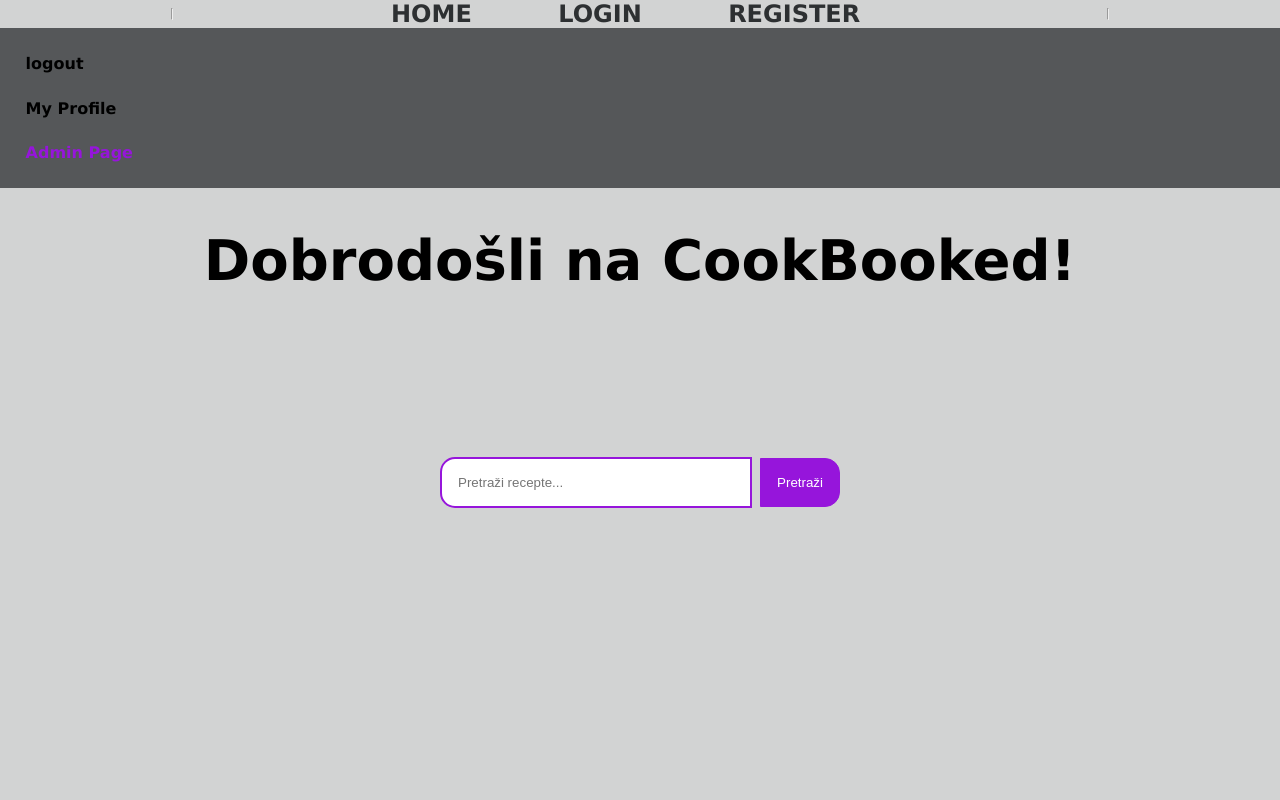
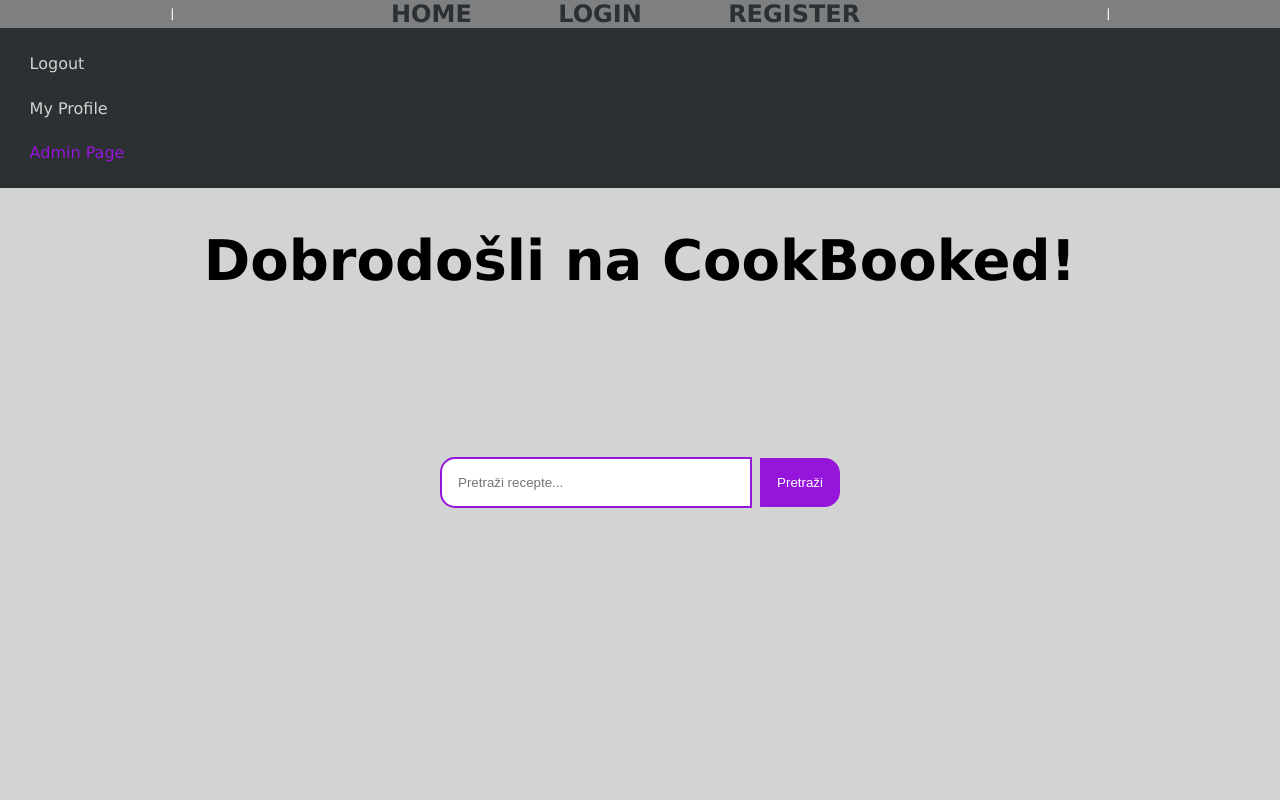
Before and after one commit to Eloise-Habek/undercooked, a React (Create React App) app in the folder IzvorniKod/undercooked-frontend/: page / in a window 1280 px wide. Shown: the top 800 px of the page. Built offline with nearby package versions, Linux system fonts and the light colour scheme; the HTML template or start-up script is replaced by a standard one.

Commit message:
Male izmjene u CSS-u

```diff
--- a/IzvorniKod/undercooked-frontend/src/pages/wrapper/Links2.jsx
+++ b/IzvorniKod/undercooked-frontend/src/pages/wrapper/Links2.jsx
@@ -8,7 +8,7 @@ export function Links2() {
     return (
             <>
             <nav className='navbar2'>
-                <div><NavLink className="izbornik_navbar2" to={"/logout"}>logout</NavLink></div>
+                <div><NavLink className="izbornik_navbar2" to={"/logout"}>Logout</NavLink></div>
                 <div><NavLink className="izbornik_navbar2" to={"/profile"}>My Profile</NavLink></div>
                 <div><NavLink className="izbornik_navbar2_admin" to={"/admin"}>Admin Page</NavLink></div>
             </nav>
--- a/IzvorniKod/undercooked-frontend/src/styles/links2.css
+++ b/IzvorniKod/undercooked-frontend/src/styles/links2.css
@@ -1,5 +1,5 @@
 .navbar2{
-    background-color: #555759;
+    background-color: #2d3032;
     display: flex;
     flex-direction: column;
     justify-content: space-evenly;
@@ -7,27 +7,38 @@
 }
 
 .izbornik_navbar2{
-    color: black;
+    color: #d2d3d3;
     text-decoration: none;
     margin-top: 2vh;
     margin-left: 2vw;
+    box-shadow: inset 0 0 0 0 #d2d3d3;
+    transition: color .3s ease-in-out, box-shadow .3s ease-in-out;
+    padding: 0.25rem;
+}
+
+.izbornik_navbar2:hover {
+    box-shadow: inset 300px 0 0 0 #9615db;
+    text-decoration: none;
+    color: #000000;
     font-weight: bold;
 }
+
 
 .izbornik_navbar2_admin{
     color: #9615db;
     text-decoration: none;
     margin-top: 2vh;
     margin-left: 2vw;
-    font-weight: bolder;
-}
-
-.izbornik_navbar2:hover{
-    text-decoration: none;
-    color: #7d7f80;
+    box-shadow: inset 0 0 0 0 #9615db;
+    transition: color .3s ease-in-out, box-shadow .3s ease-in-out;
+    padding: 0.25rem;
 }
 
 .izbornik_navbar2_admin:hover{
     text-decoration: none;
-    color: #7d7f80;
+    color: #000000;
+    font-weight: bold;
+    box-shadow: inset 300px 0 0 0 #9615db;
+    text-decoration: none;
+    font-weight: bold;
 }
--- a/IzvorniKod/undercooked-frontend/src/styles/nav.css
+++ b/IzvorniKod/undercooked-frontend/src/styles/nav.css
@@ -1,5 +1,5 @@
 .navbar {
-  background-color: #d2d3d3;
+  background-color: #7d7f80;
   display: flex;
   justify-content: space-between;
 }
@@ -40,7 +40,7 @@
 }
 
 .izbornik:hover {
-  color: #7d7f80;
+  color: #000000;
   text-decoration: none;
 }
 
```
